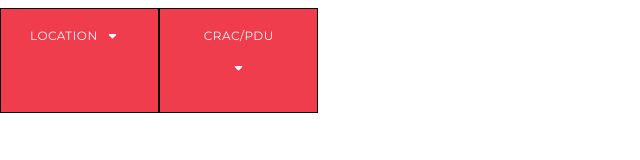
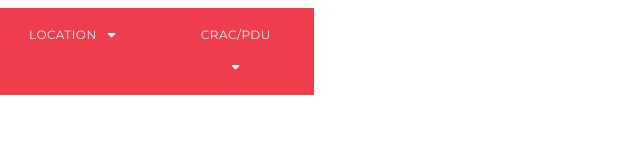
Before and after one commit to Apotech-Group/NPlus2, a website: page index.html in a window 1280 px wide. Shown: the whole page, without its empty margins (0-640 px from the left). Drawn offline with Linux system fonts and the light colour scheme.

Commit message:
implement button group (i am a dumbass)

```diff
--- a/index.html
+++ b/index.html
@@ -18,9 +18,9 @@
 </head>
 
 <body>
-    <div class="row" style="position: absolute;">
-        <div class="col list-dropdown bg-primary" style="border: 1px solid black;">
-            <button class="w-50 h-20 btn-primary btn-dropdown">
+    <div class="row btn-group">
+        <div class="col list-dropdown bg-primary">
+            <button class="btn-primary btn-dropdown">
                 Location<span class="icon"><i class="fa fa-wrapper fa-caret-down"></i></span>
             </button>
             <ul class="menu">
@@ -46,8 +46,8 @@
                 </li>
             </ul>
         </div>
-        <div class="col list-dropdown bg-primary" style="border: 1px solid black;">
-            <button class="w-50 h-20 btn-primary btn-dropdown">
+        <div class="col list-dropdown bg-primary">
+            <button class="btn-primary btn-dropdown">
                 CRAC/PDU<span class="icon"><i class="fa fa-wrapper fa-caret-down"></i></span>
             </button>
         </div>
```
